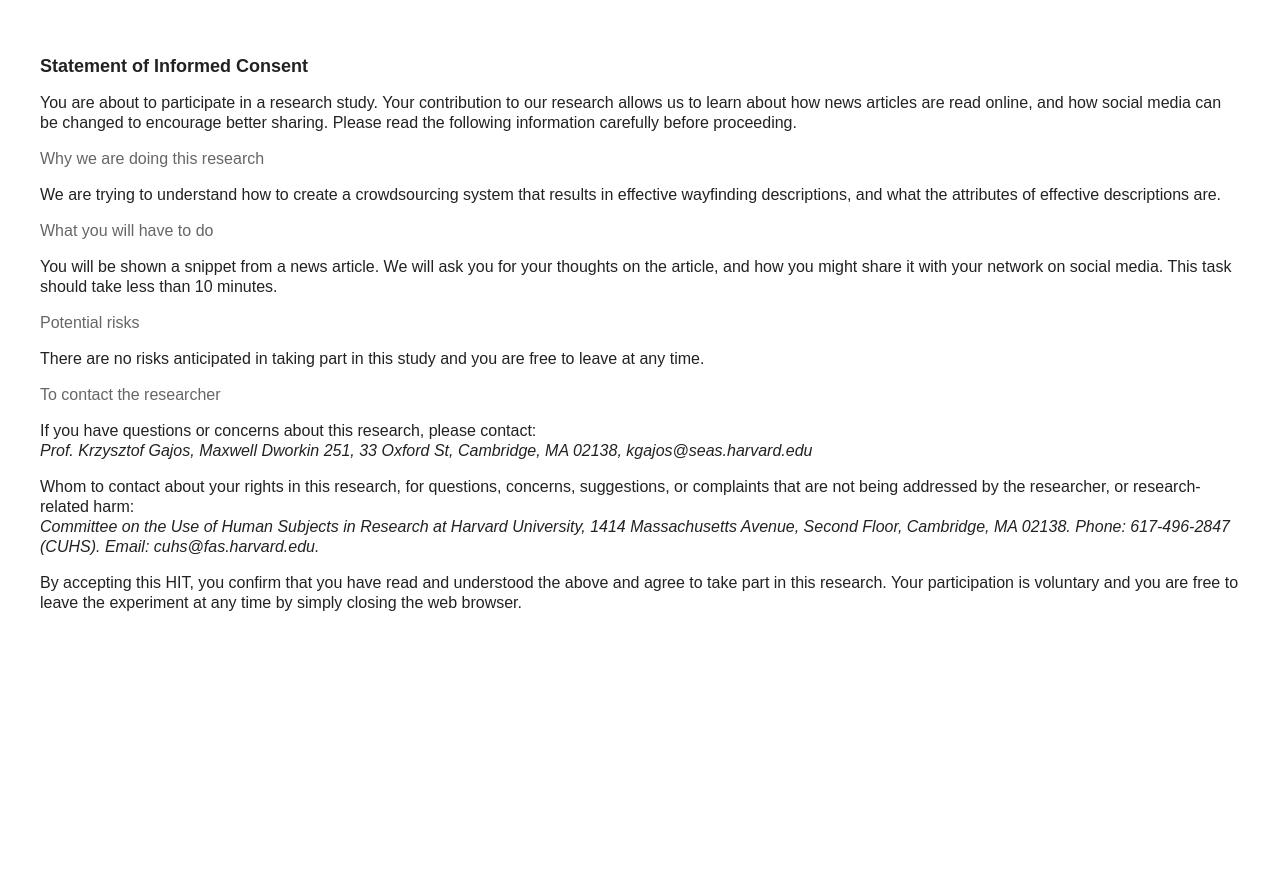
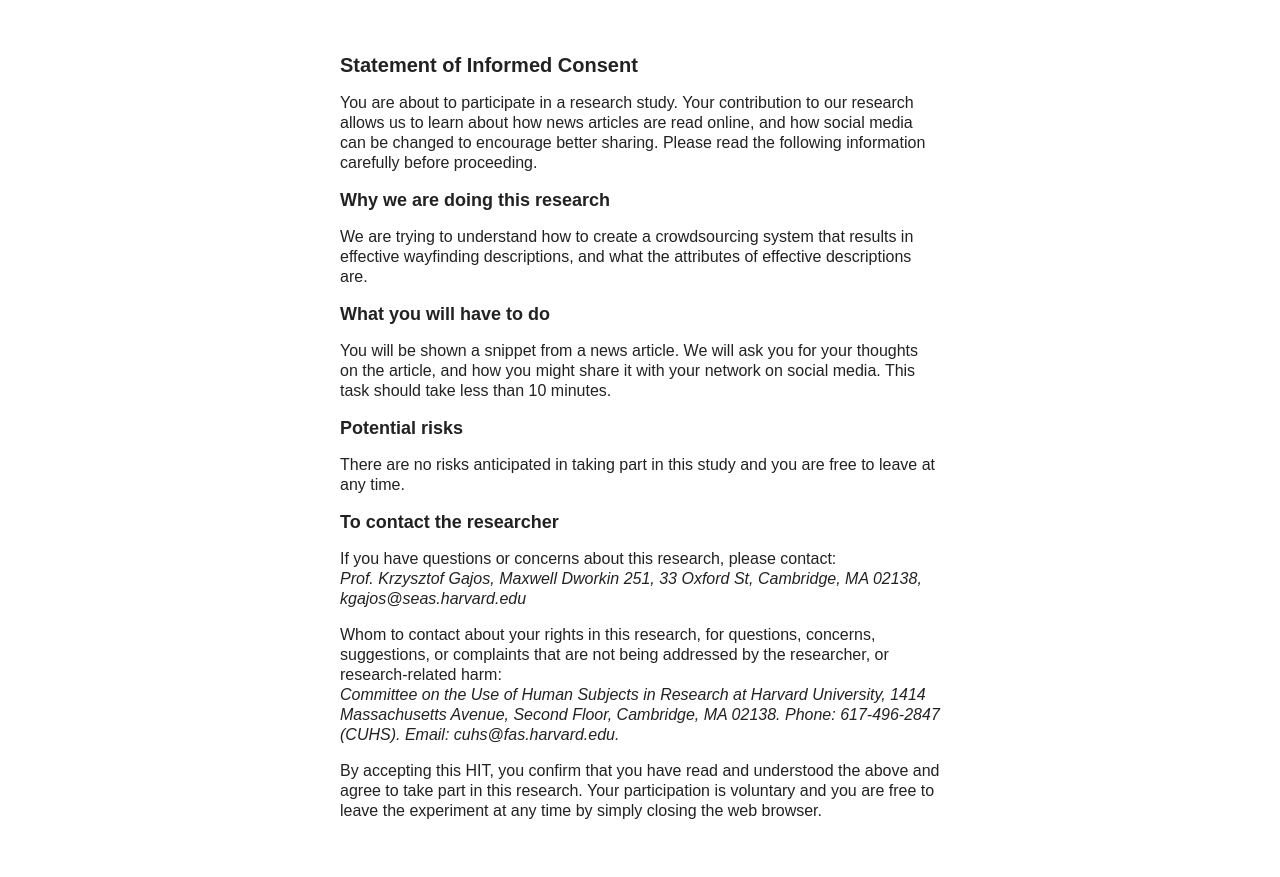
Before and after one commit to karkesu/system2share, a Flask app: template templates/consent.html in a window 1280 px wide. Before the commit the page ends 611 px from the top, so only its background shows below. Run offline with Flask 2, Linux system fonts and the light colour scheme; the template is opened without the code that fills it, so the values that code supplies are empty.

Commit message:
more css

```diff
--- a/static/css/main.css
+++ b/static/css/main.css
@@ -35,6 +35,11 @@
 	left: 0px;
 	background-color: #ffdfce;
 	z-index: 2;
+}
+
+/* consent form */
+#consent {
+	max-width: 600px;
 }
 
 /* article display */
@@ -111,6 +116,13 @@
 	color: #222;
 }
 
+h1 {
+	font-size: 20px;
+	line-height: 24px;
+	color: #222;
+	font-weight: bold;
+}
+
 h2 {
 	font-size: 18px;
 	line-height: 22px;
--- a/templates/consent.html
+++ b/templates/consent.html
@@ -1,24 +1,24 @@
 {% extends "layout.html" %}
 {% block body %}
 
-<div>
+<div id="consent">
 
-  <h2>Statement of Informed Consent</h1>
+  <h1>Statement of Informed Consent</h1>
 
   <p>You are about to participate in a research study. Your contribution to our research allows us to learn about how news articles are read online, and how social media can be changed to encourage better sharing. Please read the following information carefully before proceeding.</p>
 
-  <h3>Why we are doing this research</h3>
+  <h2>Why we are doing this research</h2>
 
   <p>We are trying to understand how to create a crowdsourcing system that results in effective wayfinding descriptions, and what the attributes of effective descriptions are.</p>
 
-  <h3>What you will have to do</h3>
+  <h2>What you will have to do</h2>
 
   <p>You will be shown a snippet from a news article. We will ask you for your thoughts on the article, and how you might share it with your network on social media. This task should take less than 10 minutes.</p>
 
-  <h3>Potential risks</h3>
+  <h2>Potential risks</h2>
   <p>There are no risks anticipated in taking part in this study and you are free to leave at any time.</p>
 
-  <h3>To contact the researcher</h3>
+  <h2>To contact the researcher</h2>
 
   <p>If you have questions or concerns about this research, please contact:
   <br><i>Prof. Krzysztof Gajos, Maxwell Dworkin 251, 33 Oxford St, Cambridge, MA 02138, kgajos@seas.harvard.edu</i></p>
```
